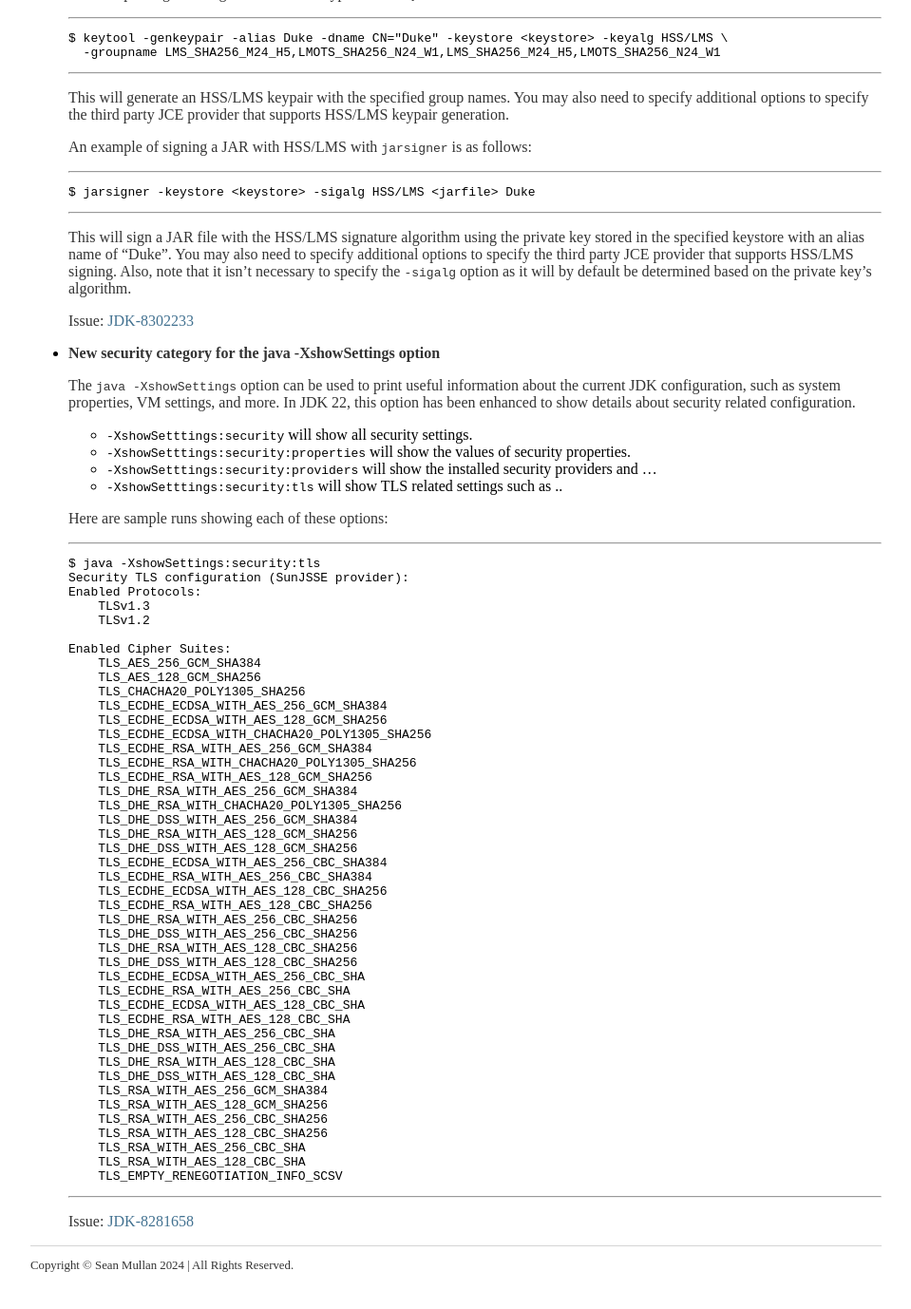
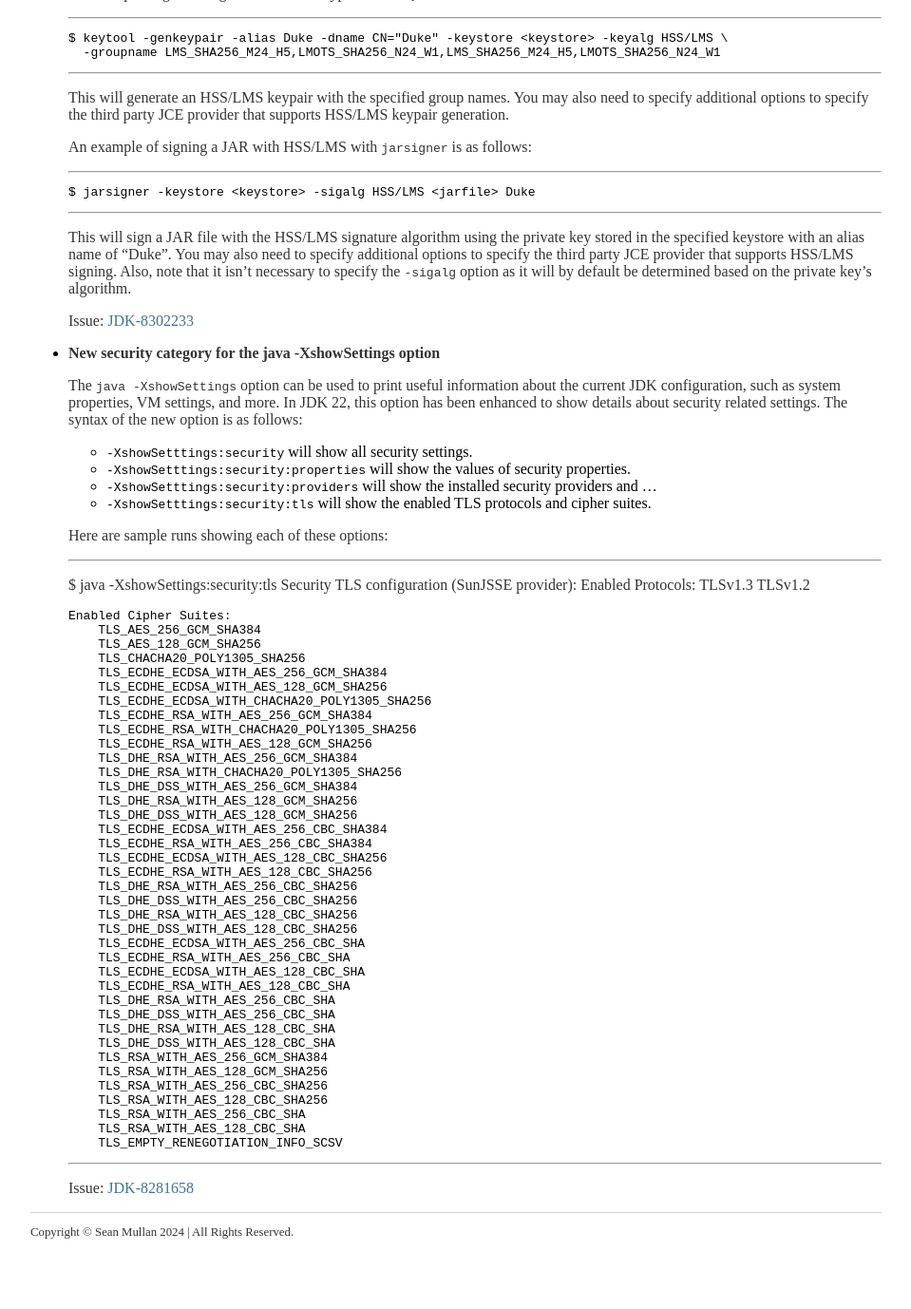
Before and after one commit to seanjmullan/seanjmullan.github.io, a Jekyll site: the page built from _posts/2024-03-20-jdk22.md, in a window 1280 px wide and 1400 px high, scrolled down 3038 px. Shown: the top 1378 px of the window at 95% size, without its empty margins (160-1119 px from the left). Built offline with Jekyll 4.4.1, drawn with Linux system fonts in a browser that asks for light colours.

Commit message:
Updates.

```diff
--- a/_posts/2024-03-20-jdk22.md
+++ b/_posts/2024-03-20-jdk22.md
@@ -258,19 +258,21 @@ Highlights of this release include a new `security` category for the
     The `java -XshowSettings` option can be used to print useful information
     about the current JDK configuration, such as system properties, VM settings,
     and more. In JDK 22, this option has been enhanced to show details
-    about security related configuration.
+    about security related settings. The syntax of the new option is as
+    follows:
 
     - `-XshowSetttings:security` will show all security settings.
     - `-XshowSetttings:security:properties` will show the values of security
        properties.
     - `-XshowSetttings:security:providers` will show the installed security
        providers and ...
-    - `-XshowSetttings:security:tls` will show TLS related settings such as ..
+    - `-XshowSetttings:security:tls` will show the enabled TLS protocols and
+       cipher suites.
 
     Here are sample runs showing each of these options:
 
     ---
-        $ java -XshowSettings:security:tls
+    $ java -XshowSettings:security:tls
         Security TLS configuration (SunJSSE provider):
         Enabled Protocols:
             TLSv1.3
```
